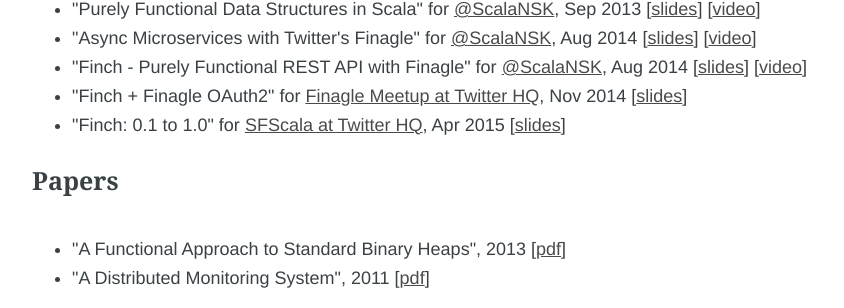
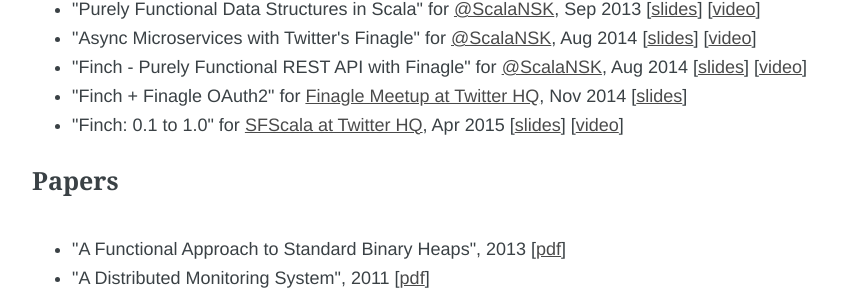
Before and after one commit to vkostyukov/vkostyukov.github.com, a Jekyll site: the page built from about/index.html, in a window 1280 px wide. Shown: the part 824-1132 px from the top of the page, without its empty margins (208-1052 px from the left). Built offline with Jekyll 4.4.1, drawn with Linux system fonts in a browser that asks for light colours; Markdown is read by kramdown in place of the engine named in the settings.

Commit message:
Updated link to the lastest video

```diff
--- a/about/index.html
+++ b/about/index.html
@@ -48,7 +48,7 @@ title: Independent Researcher. Dependent Engineer.
         "Finch + Finagle OAuth2" for <a href="https://twitter.com/finagle/status/534908233068990464">Finagle Meetup at Twitter HQ</a>, Nov 2014 [<a href="http://www.slideshare.net/vkostyukov/finchfinagle-o-auth2">slides</a>]
       </li>
       <li>
-        "Finch: 0.1 to 1.0" for <a href="http://www.meetup.com/SF-Scala">SFScala at Twitter HQ</a>, Apr 2015 [<a href="vkostyukov.ru/slides/finch-01-to-10">slides</a>]
+        "Finch: 0.1 to 1.0" for <a href="http://www.meetup.com/SF-Scala">SFScala at Twitter HQ</a>, Apr 2015 [<a href="http://vkostyukov.ru/slides/finch-01-to-10/">slides</a>] [<a href="https://www.youtube.com/watch?v=bbzRTxGDFhs">video</a>]
       </li>    </ul>
   </p>
 
```
